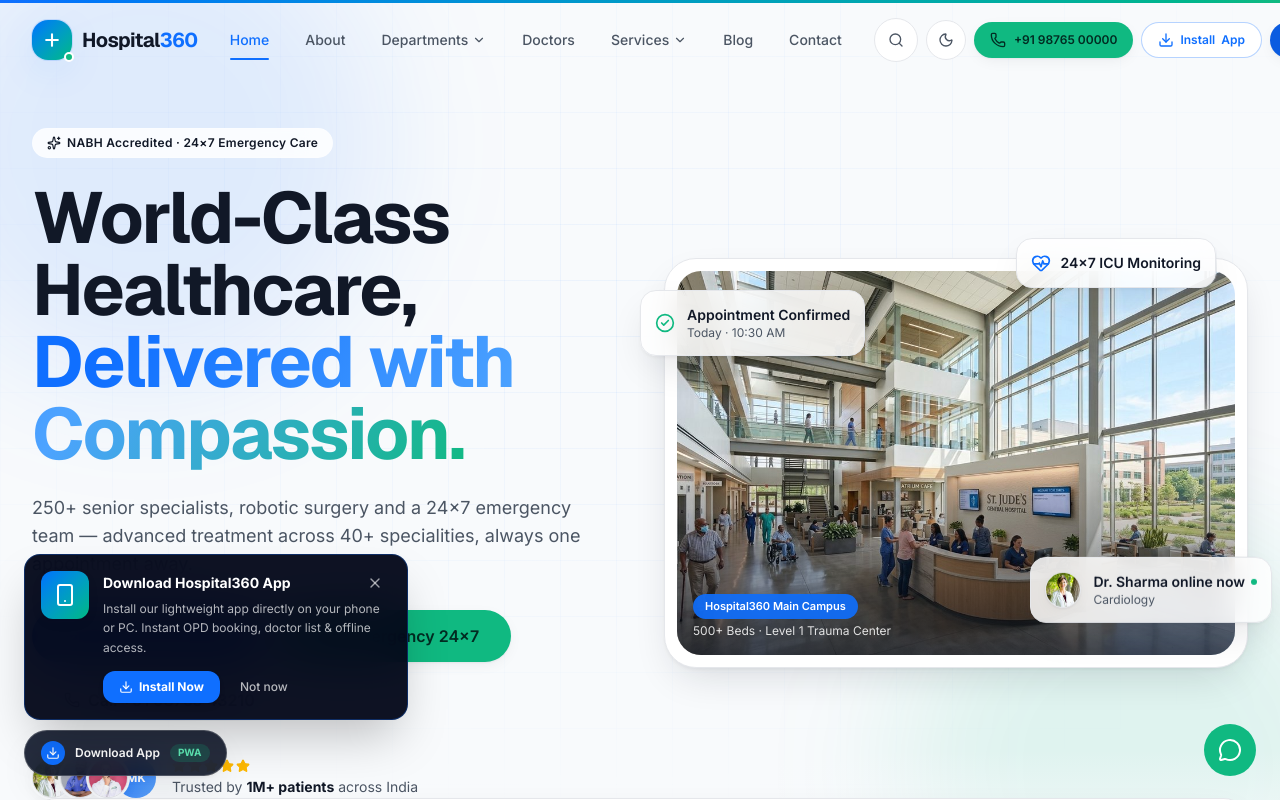
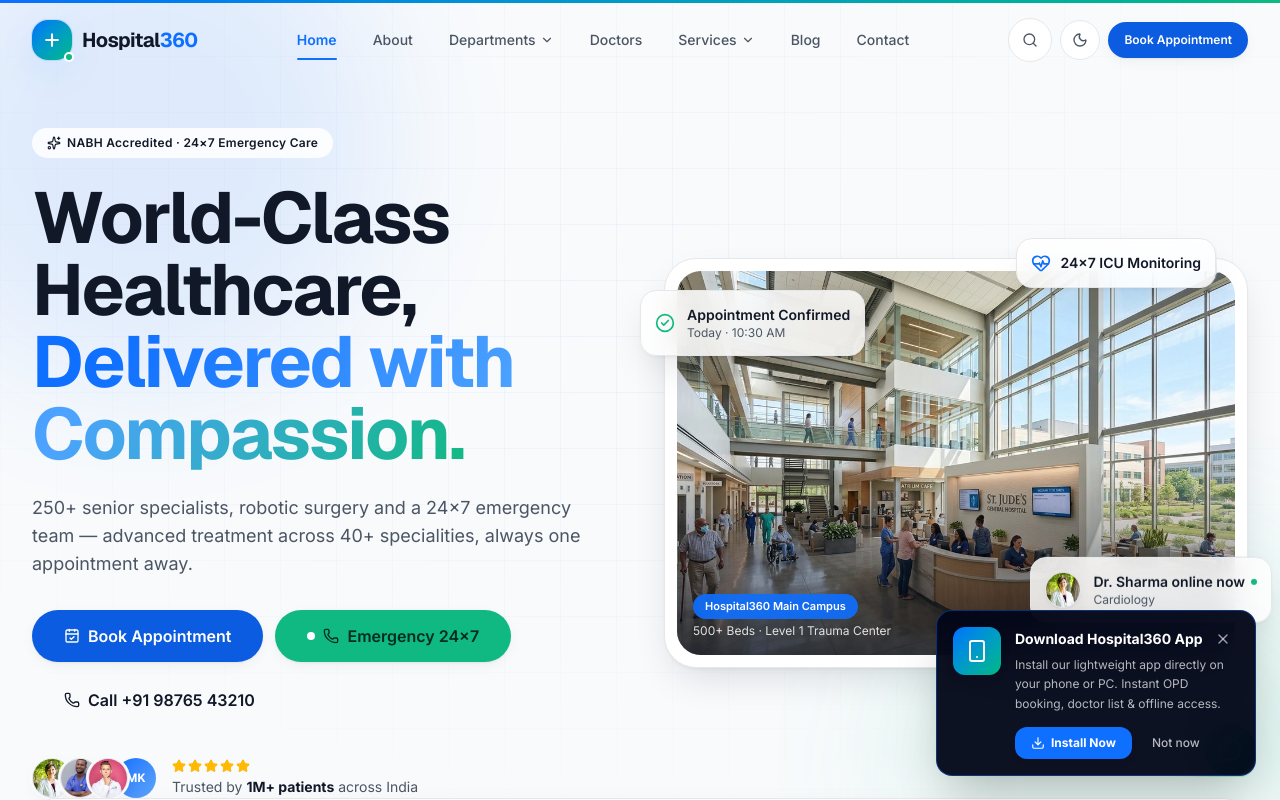
Before and after one commit to prashantsingh15/Hospital360, a Next.js app: page / in a window 1280 px wide. Shown: the top 800 px of the page. Built offline with nearby package versions, Linux system fonts and the light colour scheme.

Commit message:
fix(navbar): fix laptop button clipping and add visible mobile install button

```diff
--- a/src/components/layout/navbar.tsx
+++ b/src/components/layout/navbar.tsx
@@ -57,9 +57,9 @@
                   key={entry.label}
                   href={entry.href}
                   className={cn(
-                    "relative rounded-full px-4 py-2 text-sm font-medium transition-colors",
+                    "relative rounded-full px-3 py-1.5 xl:px-4 xl:py-2 text-xs xl:text-sm font-medium transition-colors",
                     isActive(entry.href)
-                      ? "text-primary"
+                      ? "text-primary font-semibold"
                       : "text-muted hover:text-foreground"
                   )}
                 >
@@ -67,7 +67,7 @@
                   {isActive(entry.href) ? (
                     <span
                       aria-hidden
-                      className="absolute inset-x-4 -bottom-0.5 h-0.5 rounded-full bg-primary"
+                      className="absolute inset-x-3 xl:inset-x-4 -bottom-0.5 h-0.5 rounded-full bg-primary"
                     />
                   ) : null}
                 </Link>
@@ -75,12 +75,23 @@
             )}
           </nav>
 
-          <div className="flex items-center gap-2">
+          <div className="flex items-center gap-1.5 sm:gap-2">
+            {/* Prominent Mobile "Download / Install App" Button (visible only on mobile/tablet) */}
+            <button
+              type="button"
+              onClick={() => window.dispatchEvent(new CustomEvent("open-pwa-install"))}
+              aria-label="Download Hospital360 App"
+              className="inline-flex items-center gap-1.5 rounded-full bg-primary px-3 py-1.5 text-xs font-bold text-white shadow-soft transition-all hover:bg-primary-hover active:scale-95 cursor-pointer lg:hidden"
+            >
+              <Download className="size-3.5" aria-hidden />
+              <span>Install App</span>
+            </button>
+
             <button
               type="button"
               aria-label="Search"
               onClick={() => setSearchOpen(true)}
-              className="grid size-11 cursor-pointer place-items-center rounded-full border border-border bg-surface text-muted transition-all duration-200 hover:border-primary/50 hover:text-primary"
+              className="grid size-9 sm:size-11 cursor-pointer place-items-center rounded-full border border-border bg-surface text-muted transition-all duration-200 hover:border-primary/50 hover:text-primary"
             >
               <Search className="size-4" aria-hidden />
             </button>
@@ -89,22 +100,12 @@
               variant="emerald"
               size="sm"
               asChild
-              className="hidden xl:inline-flex"
+              className="hidden 2xl:inline-flex"
             >
               <a href={site.emergencyHref}>
                 <Phone aria-hidden />
                 {site.emergency}
               </a>
-            </Button>
-            <Button
-              type="button"
-              variant="outline"
-              size="sm"
-              onClick={() => window.dispatchEvent(new CustomEvent("open-pwa-install"))}
-              className="gap-1.5 border-primary/30 text-primary hover:bg-primary/10 cursor-pointer"
-            >
-              <Download className="size-3.5" aria-hidden />
-              <span className="hidden sm:inline">Install</span> App
             </Button>
             <Button size="sm" asChild className="hidden md:inline-flex">
               <Link href="/appointment">Book Appointment</Link>
@@ -113,7 +114,7 @@
               type="button"
               aria-label="Open menu"
               onClick={() => setDrawerOpen(true)}
-              className="grid size-11 cursor-pointer place-items-center rounded-full border border-border bg-surface text-foreground transition-all duration-200 hover:border-primary/50 hover:text-primary lg:hidden"
+              className="grid size-9 sm:size-11 cursor-pointer place-items-center rounded-full border border-border bg-surface text-foreground transition-all duration-200 hover:border-primary/50 hover:text-primary lg:hidden"
             >
               <Menu className="size-5" aria-hidden />
             </button>
--- a/src/components/pwa/pwa-installer.tsx
+++ b/src/components/pwa/pwa-installer.tsx
@@ -128,7 +128,8 @@
 
   return (
     <>
-      {/* 1. Permanent Floating "Download App" button on mobile & desktop */}
+      {/* 1. Floating "Download App" button — only visible when banner is closed */}
+      {!showBanner && (
         <aside
           aria-label="Download web app"
           className="fixed bottom-5 left-5 z-40 sm:bottom-6 sm:left-6"
@@ -137,28 +138,29 @@
             type="button"
             onClick={handleInstallClick}
             aria-label="Download Hospital360 Web Application"
-          className="group flex items-center gap-2.5 rounded-full bg-slate-900/90 hover:bg-slate-900 border border-white/20 px-4 py-2.5 text-xs font-semibold text-white shadow-lifted backdrop-blur-md transition-all hover:scale-105 active:scale-95 cursor-pointer"
+            className="group flex items-center gap-2.5 rounded-full bg-slate-900/90 hover:bg-slate-900 border border-white/20 px-4 py-2 text-xs font-semibold text-white shadow-lifted backdrop-blur-md transition-all hover:scale-105 active:scale-95 cursor-pointer"
           >
-          <div className="flex size-6 items-center justify-center rounded-full bg-primary text-white">
-            <Download className="size-3.5" aria-hidden />
+            <div className="flex size-5 items-center justify-center rounded-full bg-primary text-white">
+              <Download className="size-3" aria-hidden />
             </div>
-          <span>Download App</span>
-          <span className="hidden sm:inline-block rounded-full bg-emerald/20 px-2 py-0.5 text-[10px] font-bold text-emerald-300">
+            <span>Install App</span>
+            <span className="hidden sm:inline-block rounded-full bg-emerald/20 px-1.5 py-0.5 text-[9px] font-bold text-emerald-300">
               PWA
             </span>
           </button>
         </aside>
+      )}
 
-      {/* 2. Interactive Bottom Slide-Up Notification Banner */}
+      {/* 2. Slide-Up Notification Banner — positioned at bottom-right on laptop to avoid blocking content */}
       <AnimatePresence>
         {showBanner && (
           <motion.div
-            initial={{ opacity: 0, y: 60, scale: 0.95 }}
+            initial={{ opacity: 0, y: 50, scale: 0.95 }}
             animate={{ opacity: 1, y: 0, scale: 1 }}
             exit={{ opacity: 0, y: 40, scale: 0.95 }}
-            transition={{ duration: 0.35, ease: "easeOut" }}
+            transition={{ duration: 0.3, ease: "easeOut" }}
             role="alert"
-            className="fixed bottom-20 left-4 right-4 z-50 mx-auto max-w-md rounded-2xl border border-primary/30 bg-slate-950/95 p-4 text-white shadow-2xl backdrop-blur-xl sm:bottom-20 sm:left-6 sm:right-auto sm:max-w-sm"
+            className="fixed bottom-5 left-4 right-4 z-50 mx-auto max-w-sm rounded-2xl border border-primary/40 bg-slate-950/95 p-4 text-white shadow-2xl backdrop-blur-xl sm:bottom-6 sm:left-auto sm:right-6 sm:max-w-xs"
           >
             <div className="flex items-start gap-3.5">
               <div className="flex size-12 shrink-0 items-center justify-center rounded-xl bg-gradient-to-br from-primary to-emerald text-white shadow-soft">
```
Lines whose indentation alone changed are shown as unchanged.
